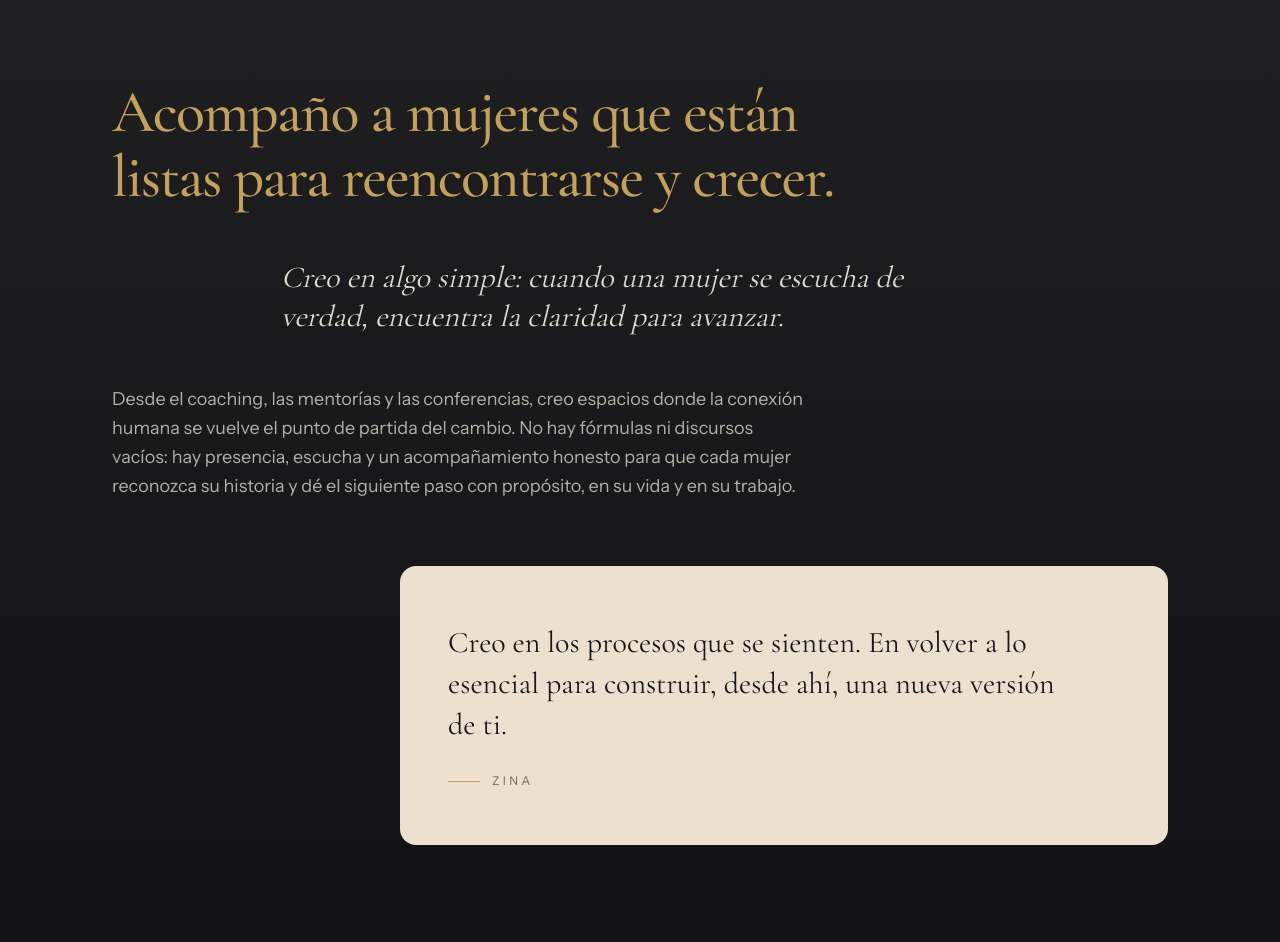
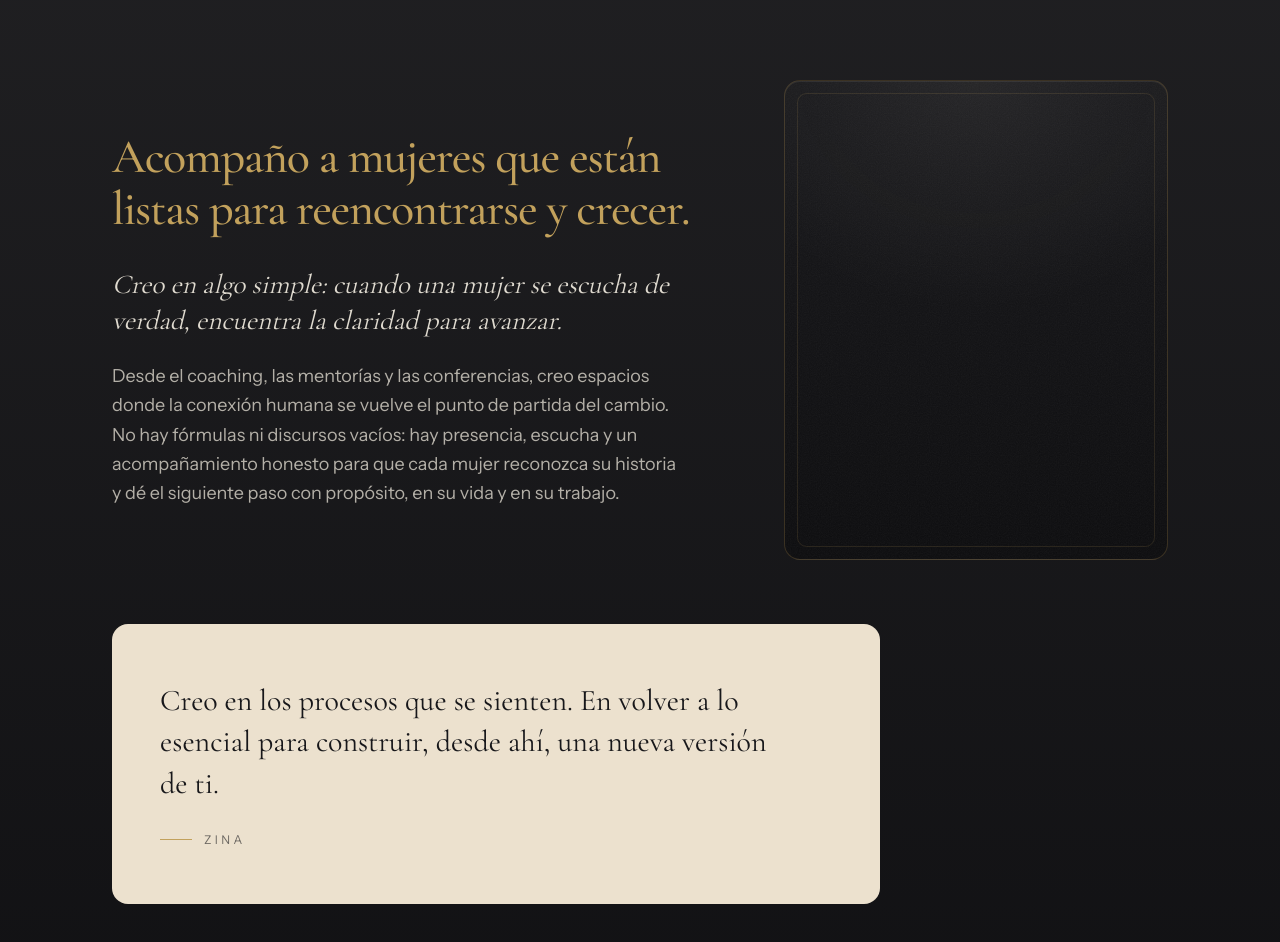
Before and after one commit to JHStudio-dev/ZinaSinergia-web, a Next.js app: page / in a window 1280 px wide. Shown: the part 880-1822 px from the top of the page. Built offline with nearby package versions, Linux system fonts and the light colour scheme.

Commit message:
style: rework about section with photo slot

```diff
--- a/src/app/globals.css
+++ b/src/app/globals.css
@@ -390,6 +390,30 @@
     );
   }
 
+  .zs-portrait {
+    position: relative;
+    overflow: hidden;
+    border-radius: 1rem;
+    border: 1px solid color-mix(in srgb, var(--color-gold) 25%, transparent);
+    background:
+      radial-gradient(
+        120% 80% at 50% 0%,
+        color-mix(in srgb, var(--color-ivory) 6%, transparent),
+        transparent 60%
+      ),
+      linear-gradient(180deg, var(--color-carbon), var(--color-night));
+    box-shadow: inset 0 1px 0 color-mix(in srgb, var(--color-ivory) 8%, transparent);
+  }
+
+  .zs-portrait::after {
+    content: "";
+    position: absolute;
+    inset: 0.75rem;
+    border: 1px solid color-mix(in srgb, var(--color-gold) 14%, transparent);
+    border-radius: 0.6rem;
+    pointer-events: none;
+  }
+
   .zs-navbar {
     position: fixed;
     inset: 0 0 auto 0;
--- a/src/components/sections/About.tsx
+++ b/src/components/sections/About.tsx
@@ -11,27 +11,38 @@ export function About() {
       className="zs-surface-raised scroll-mt-24 py-24 sm:py-32 lg:py-40"
     >
       <Container>
+        <div className="grid gap-12 lg:grid-cols-12 lg:items-center lg:gap-16">
+          <div className="lg:col-span-7">
             <AnimatedReveal>
-          <h2 className="max-w-4xl font-display text-4xl font-medium leading-[1.08] tracking-tight text-gold sm:text-5xl lg:text-6xl">
+              <h2 className="font-display text-4xl font-medium leading-[1.08] tracking-tight text-gold sm:text-5xl">
                 {about.heading}
               </h2>
             </AnimatedReveal>
 
             <AnimatedReveal delay={120}>
-          <p className="mt-12 max-w-2xl font-display text-2xl italic leading-[1.3] text-ivory/90 sm:text-[1.9rem] lg:ml-[16%]">
+              <p className="mt-8 max-w-xl font-display text-2xl italic leading-[1.3] text-ivory/90 sm:text-[1.7rem]">
                 {about.lead}
               </p>
             </AnimatedReveal>
 
-        {/* Slot reservado: aquí puede entrar un retrato de Zina junto al texto. */}
             <AnimatedReveal delay={180}>
-          <p className="mt-12 max-w-[58ch] text-base leading-relaxed text-ivory/70 sm:text-lg">
+              <p className="mt-6 max-w-xl text-base leading-relaxed text-ivory/70 sm:text-lg">
                 {about.body}
               </p>
             </AnimatedReveal>
+          </div>
 
-        <AnimatedReveal delay={240}>
-          <figure className="mt-16 max-w-3xl rounded-2xl bg-champagne px-8 py-10 text-carbon sm:px-12 sm:py-14 lg:ml-auto">
+          <div className="lg:col-span-5">
+            <AnimatedReveal delay={160}>
+              <div className="zs-portrait mx-auto aspect-[4/5] w-full max-w-sm lg:mx-0 lg:ml-auto">
+                <span className="zs-grain absolute inset-0" aria-hidden />
+              </div>
+            </AnimatedReveal>
+          </div>
+        </div>
+
+        <AnimatedReveal delay={120}>
+          <figure className="mt-16 max-w-3xl rounded-2xl bg-champagne px-8 py-10 text-carbon sm:px-12 sm:py-14">
             <p className="font-display text-2xl leading-snug text-carbon sm:text-3xl">
               {about.manifesto}
             </p>
--- a/src/components/sections/Hero.tsx
+++ b/src/components/sections/Hero.tsx
@@ -100,8 +100,6 @@ export function Hero() {
             </AnimatedReveal>
           </div>
 
-          {/* Columna derecha: zona negativa cinematográfica. Slot reservado
-              para un retrato de Zina cuando esté disponible. */}
           <div className="hidden lg:col-span-5 lg:block" aria-hidden />
         </div>
       </Container>
```
Lines whose indentation alone changed are shown as unchanged.
